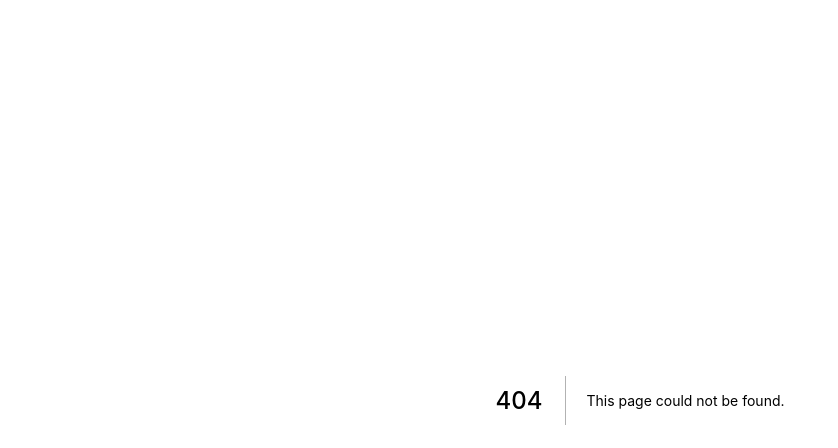
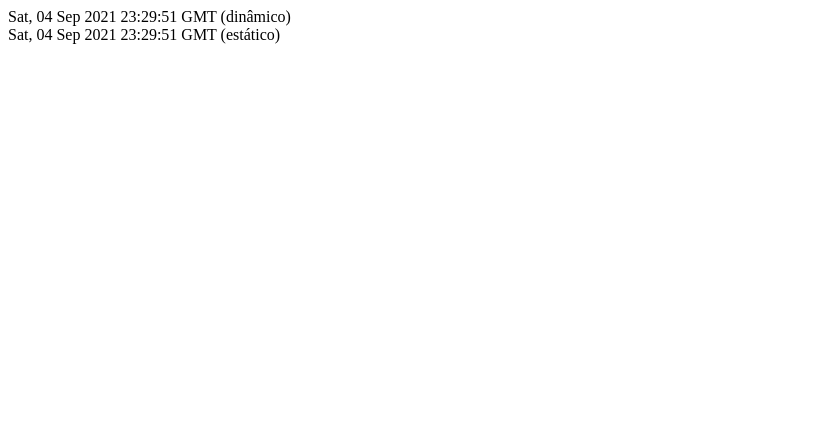
Before and after one commit to matheusv11/next-initial, a Next.js app: page /tempo in a window 1280 px wide. Before the commit this address had no page. Shown: the top 448 px of the page, without its empty margins (0-838 px from the left). Built offline with nearby package versions, Linux system fonts and the light colour scheme.

Commit message:
Adiçao de dados estaticos

```diff
--- a/pages/index.js
+++ b/pages/index.js
@@ -7,6 +7,10 @@
             <h1>Home</h1>
             <Link href="/sobre">
                 <a>Acessar página sobre</a>
+            </Link>
+
+            <Link href="/tempo">
+                <a>Acessar página de tempo</a>
             </Link>
 
             <Contador/>
--- /dev/null
+++ b/pages/tempo.js
@@ -0,0 +1,24 @@
+function Tempo(props) {
+    const dynamicDate = new Date();
+    const dynamicDateString = dynamicDate.toGMTString();
+
+    return (
+        <div>
+            <div> {dynamicDateString} (dinâmico) </div>
+            <div> {props.staticDateString} (estático) </div>
+        </div>
+    )
+}
+
+export function getStaticProps() {
+    const staticDate = new Date();
+    const staticDateString = staticDate.toGMTString();
+
+    return {
+        props: {
+            staticDateString
+        }
+    }
+}
+
+export default Tempo;
```
